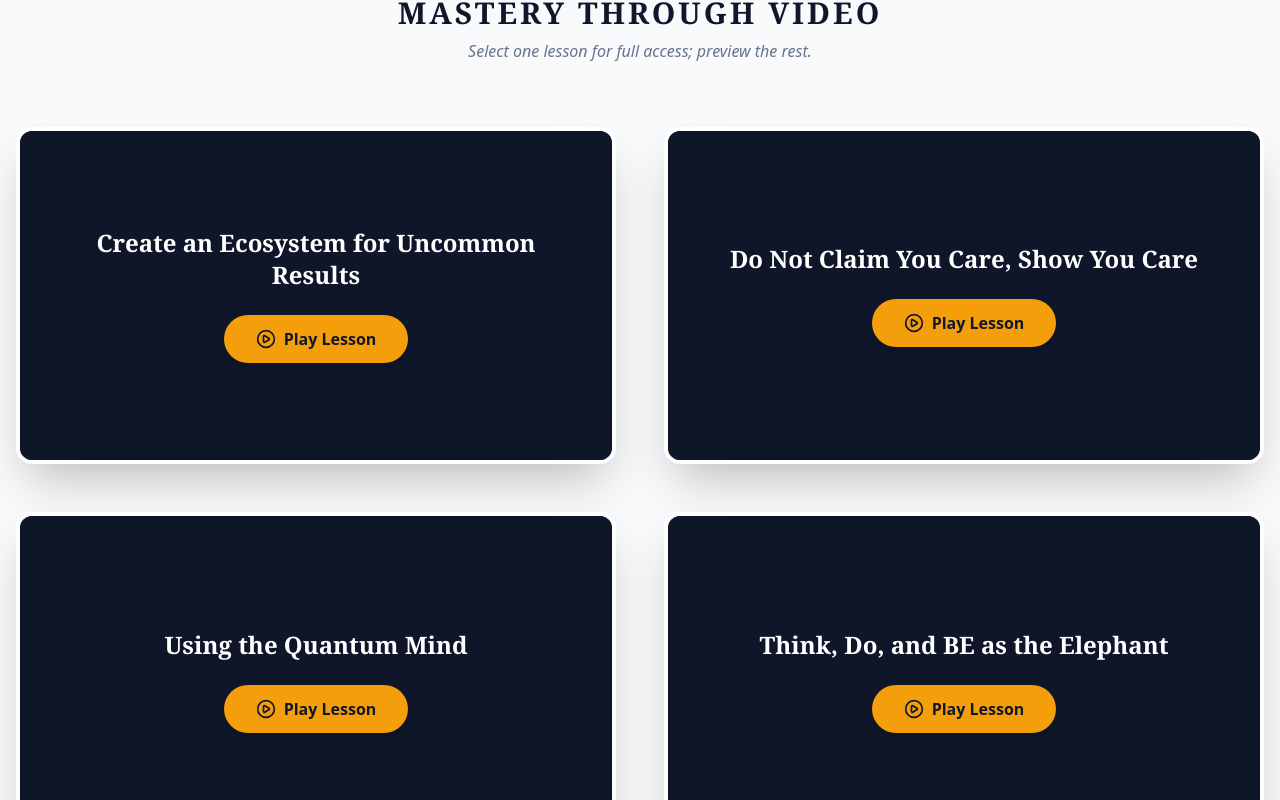
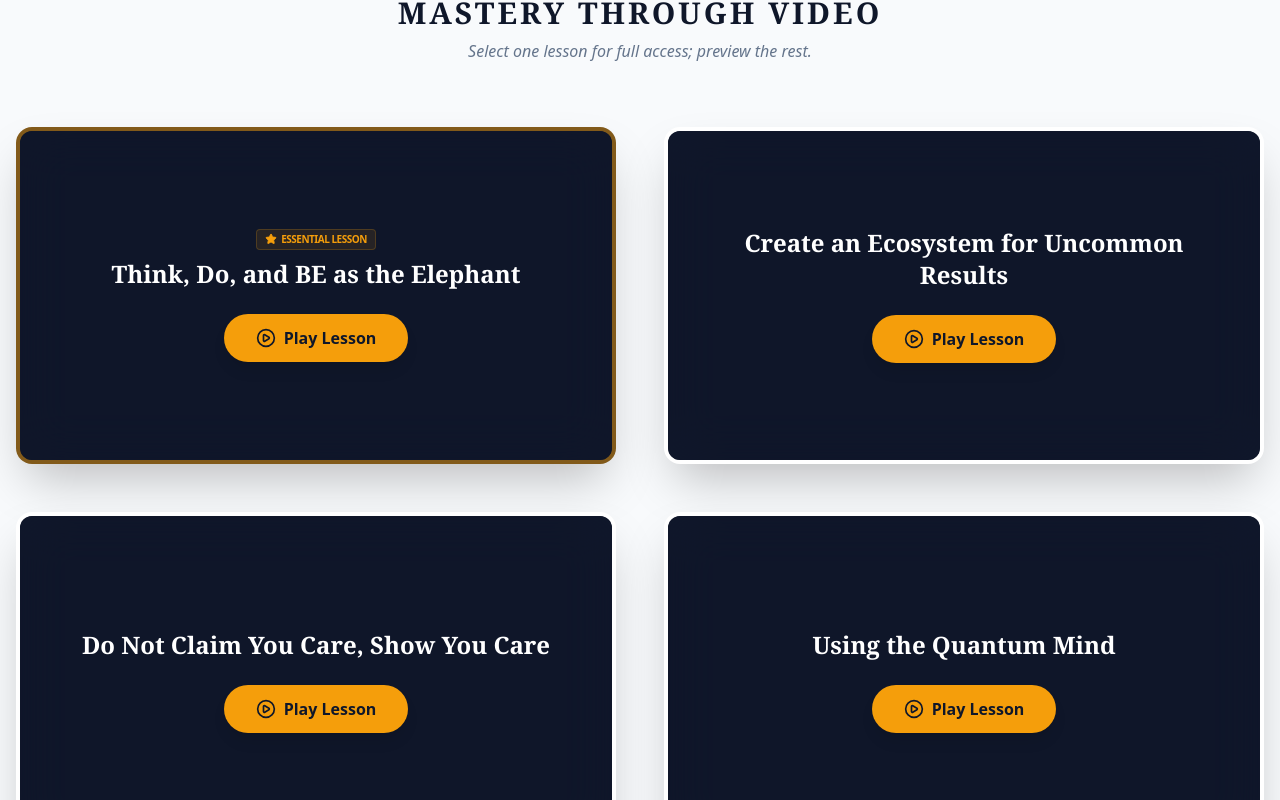
Before and after one commit to jasoncrossman/transcendent-heroic-advisor, a React (Vite) app: page /#/free-resources in a window 1280 px wide. Shown: the part 2160-2960 px from the top of the page. Built offline with nearby package versions, Linux system fonts and the light colour scheme.

Commit message:
Update FreeResourcesPage.tsx

```diff
--- a/pages/FreeResourcesPage.tsx
+++ b/pages/FreeResourcesPage.tsx
@@ -7,7 +7,7 @@ import {
   PlayCircle,
   Clock,
   Info,
-  Quote
+  Star
 } from 'lucide-react';
 
 const FreeResourcesPage: React.FC = () => {
@@ -21,11 +21,29 @@ const FreeResourcesPage: React.FC = () => {
   const checkIntervalRef = useRef<NodeJS.Timeout | null>(null);
 
   // --- DATA ---
+  // Reordered: "Seeing the Elephant" is now first (Top-Left in a 2x2 grid)
   const globalSparksVideos = [
-    { id: '816394768', title: "Create an Ecosystem for Uncommon Results", type: 'vimeo' },
-    { id: '816409798', title: "Do Not Claim You Care, Show You Care", type: 'vimeo' },
-    { id: '816414705', title: "Using the Quantum Mind", type: 'vimeo' },
-    { id: 'hoI5E1D5c3Y', title: "Think, Do, and BE as the Elephant", type: 'youtube' }
+    {
+      id: 'hoI5E1D5c3Y',
+      title: "Think, Do, and BE as the Elephant",
+      type: 'youtube',
+      featured: true
+    },
+    {
+      id: '816394768',
+      title: "Create an Ecosystem for Uncommon Results",
+      type: 'vimeo'
+    },
+    {
+      id: '816409798',
+      title: "Do Not Claim You Care, Show You Care",
+      type: 'vimeo'
+    },
+    {
+      id: '816414705',
+      title: "Using the Quantum Mind",
+      type: 'vimeo'
+    }
   ];
 
   const books = [
@@ -200,7 +218,7 @@ const FreeResourcesPage: React.FC = () => {
         </div>
       </section>
 
-      {/* 4. VIDEO GRID (Fixed Centering) */}
+      {/* 4. VIDEO GRID */}
       <section className="py-24 bg-slate-50 px-4">
         <div className="max-w-7xl mx-auto">
           <div className="text-center mb-16">
@@ -210,7 +228,10 @@ const FreeResourcesPage: React.FC = () => {
 
           <div className="grid grid-cols-1 md:grid-cols-2 gap-12">
             {globalSparksVideos.map((v) => (
-              <div key={v.id} className="relative aspect-video bg-slate-900 rounded-2xl overflow-hidden shadow-2xl border-4 border-white">
+              <div
+                key={v.id}
+                className={`relative aspect-video bg-slate-900 rounded-2xl overflow-hidden shadow-2xl border-4 ${v.featured && activeVideo !== v.id ? 'border-amber-500/50' : 'border-white'}`}
+              >
 
                 {activeVideo === v.id && (
                   v.type === 'youtube' ? (
@@ -239,6 +260,11 @@ const FreeResourcesPage: React.FC = () => {
                   <div className="absolute inset-0 z-10 flex flex-col items-center justify-center p-8 text-center">
                     <div className="absolute inset-0 bg-slate-900/60 backdrop-blur-xl"></div>
                     <div className="relative z-20 flex flex-col items-center">
+                      {v.featured && (
+                        <span className="flex items-center gap-1 text-amber-500 font-bold text-[10px] uppercase tracking-tighter mb-2 bg-amber-500/10 px-2 py-0.5 rounded border border-amber-500/20">
+                          <Star className="w-3 h-3 fill-amber-500" /> Essential Lesson
+                        </span>
+                      )}
                       <h4 className="text-white text-2xl font-bold mb-6 font-serif">{v.title}</h4>
                       <button
                         onClick={() => handleVideoSelection(v.id)}
@@ -295,4 +321,3 @@ const FreeResourcesPage: React.FC = () => {
 };
 
 export default FreeResourcesPage;
-// --- END OF FILE ---
```
